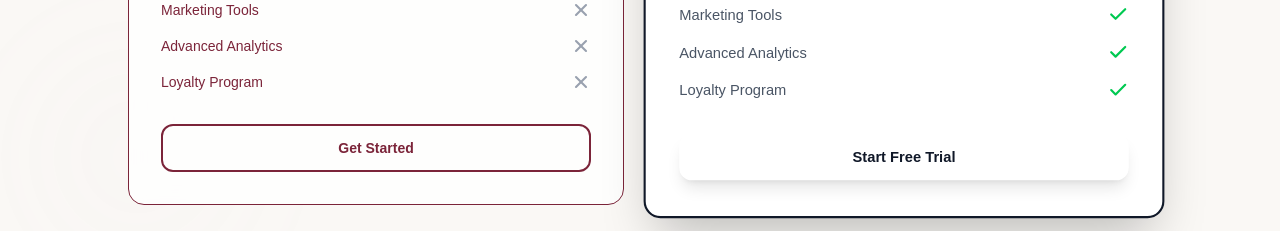
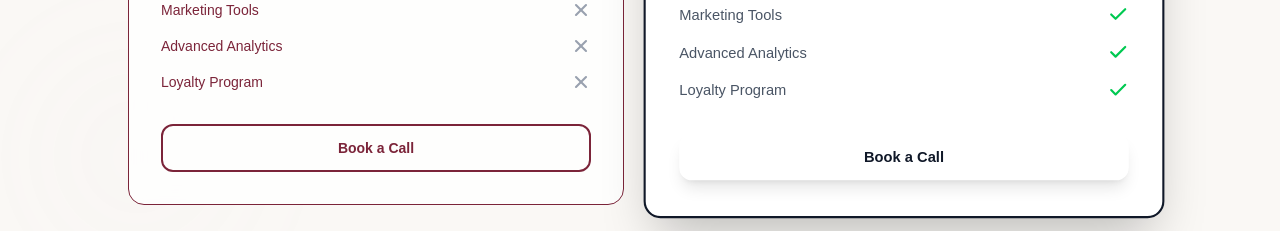
Before and after one commit to qwerty-development/plate-landing-page, a Next.js app: page /restaurant in a window 1280 px wide. Shown: the part 3360-3591 px from the top of the page. Built offline with nearby package versions, Linux system fonts and the light colour scheme.

Commit message:
Update call-to-action text in RestaurantPricing component to enhance clarity. Changed "Start Free Trial" to "Book a Call" for both primary actions, and adjusted paragraph formatting for improved readability.

```diff
--- a/app/components/RestaurantPricing.tsx
+++ b/app/components/RestaurantPricing.tsx
@@ -99,8 +99,8 @@ export default function RestaurantPricing() {
             }`}
             style={{ transitionDelay: "200ms" }}
           >
-            Start with what you need today, upgrade when you&apos;re ready for more
-            power.
+            Start with what you need today, upgrade when you&apos;re ready for
+            more power.
           </p>
         </header>
 
@@ -123,10 +123,10 @@ export default function RestaurantPricing() {
           </p>
           <div className="flex flex-col sm:flex-row gap-4 justify-center">
             <button className="bg-primary text-primary-foreground px-8 py-3 rounded-xl font-semibold hover:bg-primary/90 transition-all duration-300 shadow-lg hover:shadow-xl transform hover:scale-105">
-              Start Free Trial
+              Book a Call
             </button>
             <button className="border-2 border-border text-foreground px-8 py-3 rounded-xl font-semibold hover:bg-secondary/20 hover:border-secondary/50 transition-all duration-300 transform hover:scale-105">
-              Schedule Demo
+              Book a Call
             </button>
           </div>
         </div>
@@ -300,7 +300,7 @@ function PricingCard({
                 : "border-2 border-border text-foreground hover:bg-secondary/20 hover:border-secondary/50"
             }`}
           >
-            {isPro ? "Start Free Trial" : "Get Started"}
+            {isPro ? "Book a Call" : "Book a Call"}
           </button>
         </div>
       </div>
```
